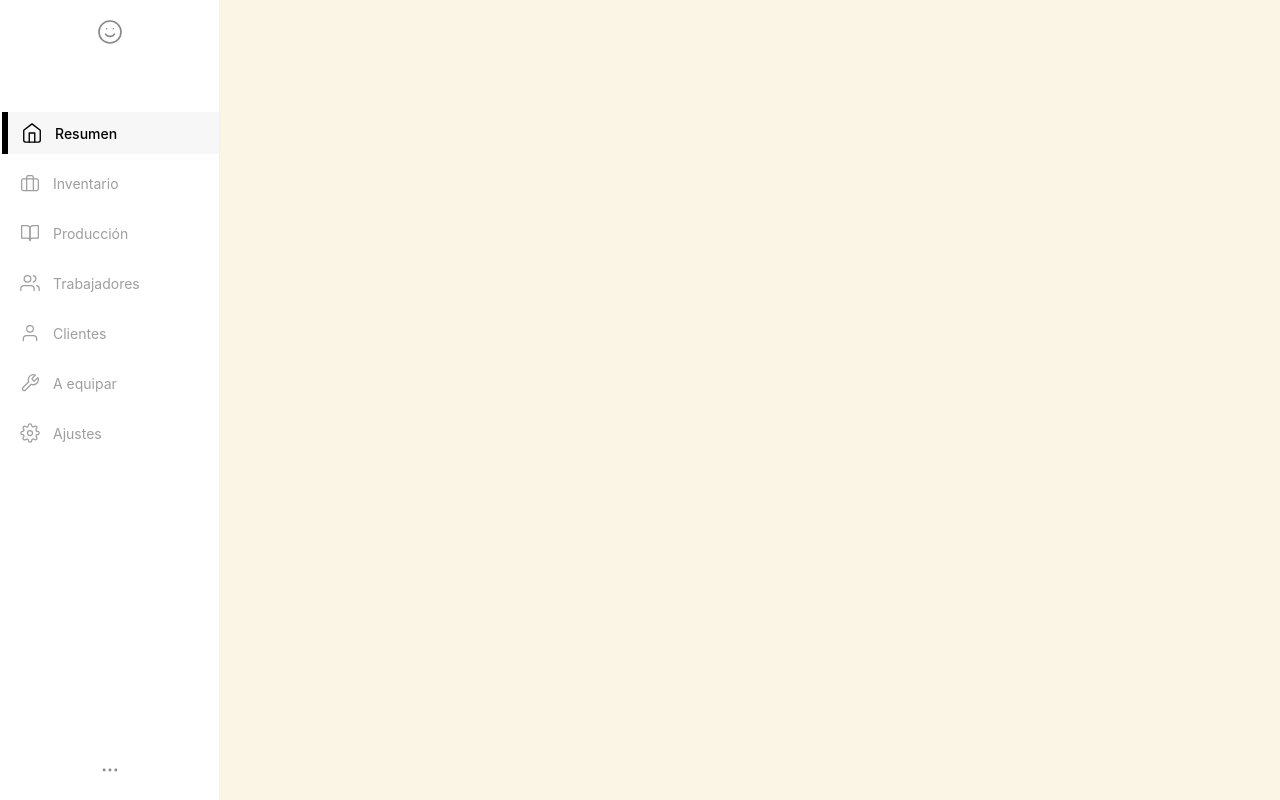
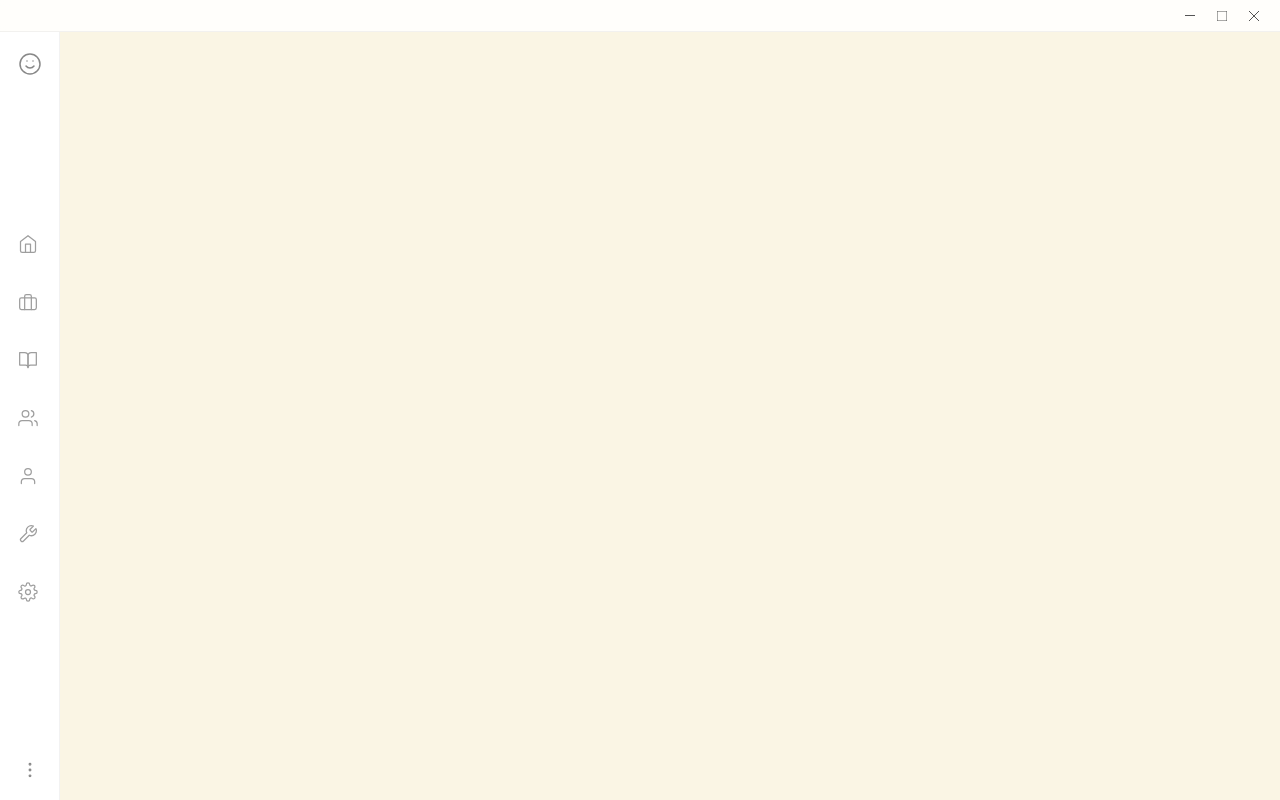
Before and after one commit to thereallexluttor/AaaS-Zapateria, a React (Vite) app: page / in a window 1280 px wide. Built offline with nearby package versions, Linux system fonts and the light colour scheme.

Commit message:
sidebar cool. but need the real icons :)

```diff
--- a/src/App.tsx
+++ b/src/App.tsx
@@ -1,5 +1,6 @@
 import './App.css'
 import Sidebar from './components/Sidebar'
+import TitleBar from './components/TitleBar'
 
 function App() {
   return (
@@ -15,10 +16,12 @@ function App() {
       right: 0,
       bottom: 0
     }}>
+      <TitleBar />
       <Sidebar />
       <div style={{
         flex: 1,
         padding: '20px',
+        paddingTop: '52px',
         overflow: 'auto',
         height: '100%',
         position: 'relative'
--- a/src/components/Sidebar.tsx
+++ b/src/components/Sidebar.tsx
@@ -8,10 +8,6 @@ interface SidebarItem {
 
 // Definir CSS como objeto para animaciones y estilos
 const styles = {
-  '@keyframes slideInLeft': {
-    from: { transform: 'translateX(-100%)' },
-    to: { transform: 'translateX(0)' }
-  },
   sidebarHover: {
     boxShadow: '0 10px 15px -3px rgba(0, 0, 0, 0.1), 0 4px 6px -2px rgba(0, 0, 0, 0.05)'
   },
@@ -32,24 +28,6 @@ function Sidebar() {
 
   // Set a timer to handle hover delay
   const hoverTimerRef = useRef<NodeJS.Timeout | null>(null);
-
-  // Define el estilo de animación para el indicador
-  useEffect(() => {
-    // Crear un elemento de estilo para las animaciones
-    const styleElement = document.createElement('style');
-    styleElement.textContent = `
-      @keyframes slideInLeft {
-        from { transform: translateX(-100%); }
-        to { transform: translateX(0); }
-      }
-    `;
-    document.head.appendChild(styleElement);
-
-    // Limpieza al desmontar
-    return () => {
-      document.head.removeChild(styleElement);
-    };
-  }, []);
 
   const handleMouseEnter = () => {
     // Clear any existing timer
@@ -189,7 +167,8 @@ function Sidebar() {
       className={`sidebar ${expanded ? 'expanded' : 'collapsed'} ${isHovering ? 'hovering' : ''}`}
       style={{
         width: expanded ? '220px' : '60px',
-        height: '100vh',
+        height: 'calc(100vh - 32px)',
+        marginTop: '32px',
         backgroundColor: '#fff',
         transition: 'all 0.25s cubic-bezier(0.4, 0, 0.2, 1)',
         display: 'flex',
@@ -199,7 +178,7 @@ function Sidebar() {
         boxShadow: expanded ? '0 4px 6px -1px rgba(0, 0, 0, 0.1), 0 2px 4px -1px rgba(0, 0, 0, 0.06)' : 'none',
         borderRight: '1px solid rgba(0, 0, 0, 0.05)',
         overflow: 'hidden',
-        zIndex: 1000,
+        zIndex: 990,
         ...(isHovering ? styles.sidebarHover : {})
       }}
     >
@@ -234,6 +213,10 @@ function Sidebar() {
         flex: 1,
         overflowY: 'auto',
         padding: '0',
+        display: 'flex',
+        flexDirection: 'column',
+        alignItems: 'center',
+        justifyContent: 'center',
         scrollbarWidth: 'none', // Firefox
         msOverflowStyle: 'none' // IE/Edge
       }}>
@@ -241,7 +224,11 @@ function Sidebar() {
           listStyle: 'none',
           padding: 0,
           margin: 0,
+          width: '100%',
           overflowY: 'auto',
+          display: 'flex',
+          flexDirection: 'column',
+          gap: '16px',
           scrollbarWidth: 'none', // Firefox
           msOverflowStyle: 'none' // IE/Edge
         }}>
@@ -263,75 +250,52 @@ function Sidebar() {
           {sidebarItems.map((item) => (
             <li
               key={item.id}
-              className={activeItem === item.id ? 'active' : ''}
+              className=""
               onClick={() => handleItemClick(item.id)}
-              onMouseOver={(e) => {
-                if (activeItem === item.id) {
-                  e.currentTarget.style.backgroundColor = 'rgba(0, 0, 0, 0.05)';
-                } else {
-                  e.currentTarget.style.backgroundColor = 'rgba(0, 0, 0, 0.02)';
-                }
-              }}
-              onMouseOut={(e) => {
-                if (activeItem === item.id) {
-                  e.currentTarget.style.backgroundColor = 'rgba(0, 0, 0, 0.03)';
-                } else {
-                  e.currentTarget.style.backgroundColor = 'transparent';
-                }
-              }}
               style={{
-                margin: '8px 0',
-                padding: expanded ? '10px 16px' : '10px 0',
+                width: '100%',
+                height: '42px',
                 display: 'flex',
                 alignItems: 'center',
+                justifyContent: 'center',
                 cursor: 'pointer',
-                borderLeft: activeItem === item.id ? '3px solid #000' : '3px solid transparent',
-                backgroundColor: activeItem === item.id ? 'rgba(0, 0, 0, 0.03)' : 'transparent',
+                backgroundColor: 'transparent',
                 transition: 'all 0.25s cubic-bezier(0.4, 0, 0.2, 1)',
-                borderRadius: '0 4px 4px 0',
-                transform: activeItem === item.id ? 'translateX(2px)' : 'translateX(0)',
                 position: 'relative',
-                overflow: 'hidden'
               }}
             >
-              {activeItem === item.id && (
               <div
                 style={{
-                    position: 'absolute',
-                    left: 0,
-                    top: 0,
+                  width: '100%',
                   height: '100%',
-                    width: '3px',
-                    backgroundColor: '#000',
-                    animation: 'slideInLeft 0.3s ease-out forwards',
+                  display: 'flex',
+                  alignItems: 'center',
+                  justifyContent: expanded ? 'flex-start' : 'left',
+                  paddingLeft: expanded ? '16px' : '18px',
+                  transition: 'all 0.25s ease',
                 }}
-                />
-              )}
-              <div style={{
-                width: '22px',
-                height: '22px',
+              >
+                <span style={{
                   display: 'flex',
                   justifyContent: 'center',
                   alignItems: 'center',
-                marginLeft: expanded ? '0' : '18px',
-                marginRight: expanded ? '12px' : '0',
-                color: activeItem === item.id ? '#000' : '#9E9E9E',
-                transition: 'all 0.25s ease',
-                transform: activeItem === item.id ? 'scale(1.1)' : 'scale(1)',
+                  color: '#9E9E9E',
                 }}>
                   {item.icon}
-              </div>
+                </span>
                 <span style={{
+                  marginLeft: '12px',
                   whiteSpace: 'nowrap',
                   opacity: expanded ? 1 : 0,
                   transform: expanded ? 'translateX(0)' : 'translateX(-10px)',
                   transition: 'opacity 0.25s ease, transform 0.25s ease',
                   fontSize: '14px',
-                fontWeight: activeItem === item.id ? '500' : '400',
-                color: activeItem === item.id ? '#000' : '#9E9E9E',
+                  fontWeight: '400',
+                  color: '#9E9E9E',
                 }}>
                   {item.label}
                 </span>
+              </div>
             </li>
           ))}
         </ul>
--- /dev/null
+++ b/src/components/TitleBar.tsx
@@ -0,0 +1,84 @@
+import React from 'react';
+import '../titlebar.css';
+
+const titleBarStyle: React.CSSProperties = {
+  height: '32px',
+  backgroundColor: 'rgba(255, 255, 255, 0.85)',
+  backdropFilter: 'blur(5px)',
+  display: 'flex',
+  justifyContent: 'flex-end',
+  alignItems: 'center',
+  padding: '0 10px',
+  position: 'fixed',
+  top: 0,
+  left: 0,
+  right: 0,
+  zIndex: 9999,
+  borderBottom: '1px solid rgba(0, 0, 0, 0.05)'
+};
+
+const buttonStyle: React.CSSProperties = {
+  border: 'none',
+  background: 'transparent',
+  fontSize: '16px',
+  cursor: 'pointer',
+  display: 'flex',
+  alignItems: 'center',
+  justifyContent: 'center',
+  width: '32px',
+  height: '32px',
+  color: '#555'
+};
+
+const TitleBar: React.FC = () => {
+  const handleMinimize = () => {
+    window.ipcRenderer.send('window-minimize');
+  };
+
+  const handleMaximize = () => {
+    window.ipcRenderer.send('window-maximize');
+  };
+
+  const handleClose = () => {
+    window.ipcRenderer.send('window-close');
+  };
+
+  return (
+    <div
+      style={titleBarStyle}
+      className="draggable"
+    >
+      <div className="non-draggable" style={{ display: 'flex' }}>
+        <button
+          onClick={handleMinimize}
+          style={buttonStyle}
+        >
+          <svg width="10" height="1" viewBox="0 0 10 1">
+            <rect width="10" height="1" fill="#555"></rect>
+          </svg>
+        </button>
+
+        <button
+          onClick={handleMaximize}
+          style={buttonStyle}
+        >
+          <svg width="10" height="10" viewBox="0 0 10 10">
+            <rect width="10" height="10" fill="transparent" stroke="#555" strokeWidth="1"></rect>
+          </svg>
+        </button>
+
+        <button
+          onClick={handleClose}
+          style={buttonStyle}
+        >
+          <svg width="10" height="10" viewBox="0 0 10 10">
+            <line x1="0" y1="0" x2="10" y2="10" stroke="#555" strokeWidth="1"></line>
+            <line x1="10" y1="0" x2="0" y2="10" stroke="#555" strokeWidth="1"></line>
+          </svg>
+        </button>
+      </div>
+    </div>
+  );
+};
+
+export default TitleBar;
--- /dev/null
+++ b/src/titlebar.css
@@ -0,0 +1,9 @@
+.draggable {
+  -webkit-app-region: drag;
+  app-region: drag;
+}
+
+.non-draggable {
+  -webkit-app-region: no-drag;
+  app-region: no-drag;
+}
```
Also changed, not shown: dist-electron/main.js (+23 -4 lines), electron/main.ts (+29 -4 lines). Lines whose indentation alone changed are shown as unchanged.
